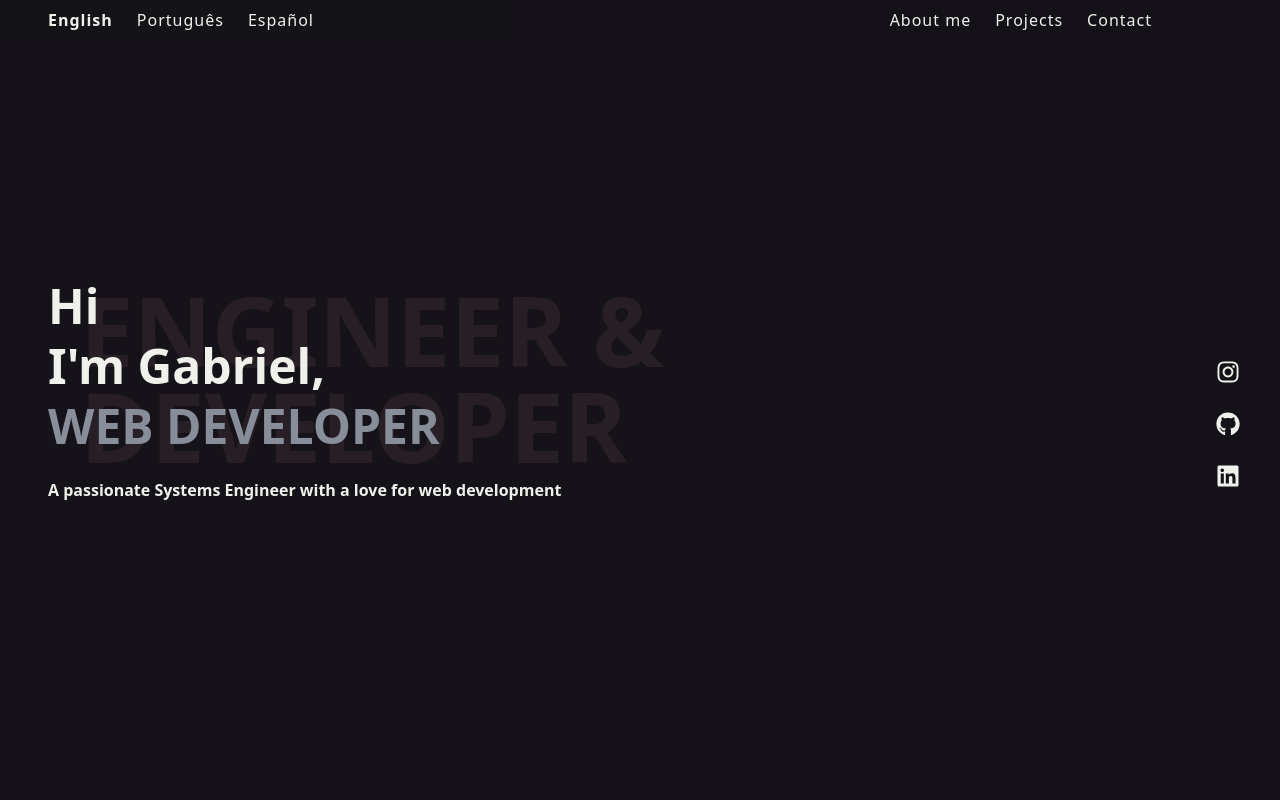
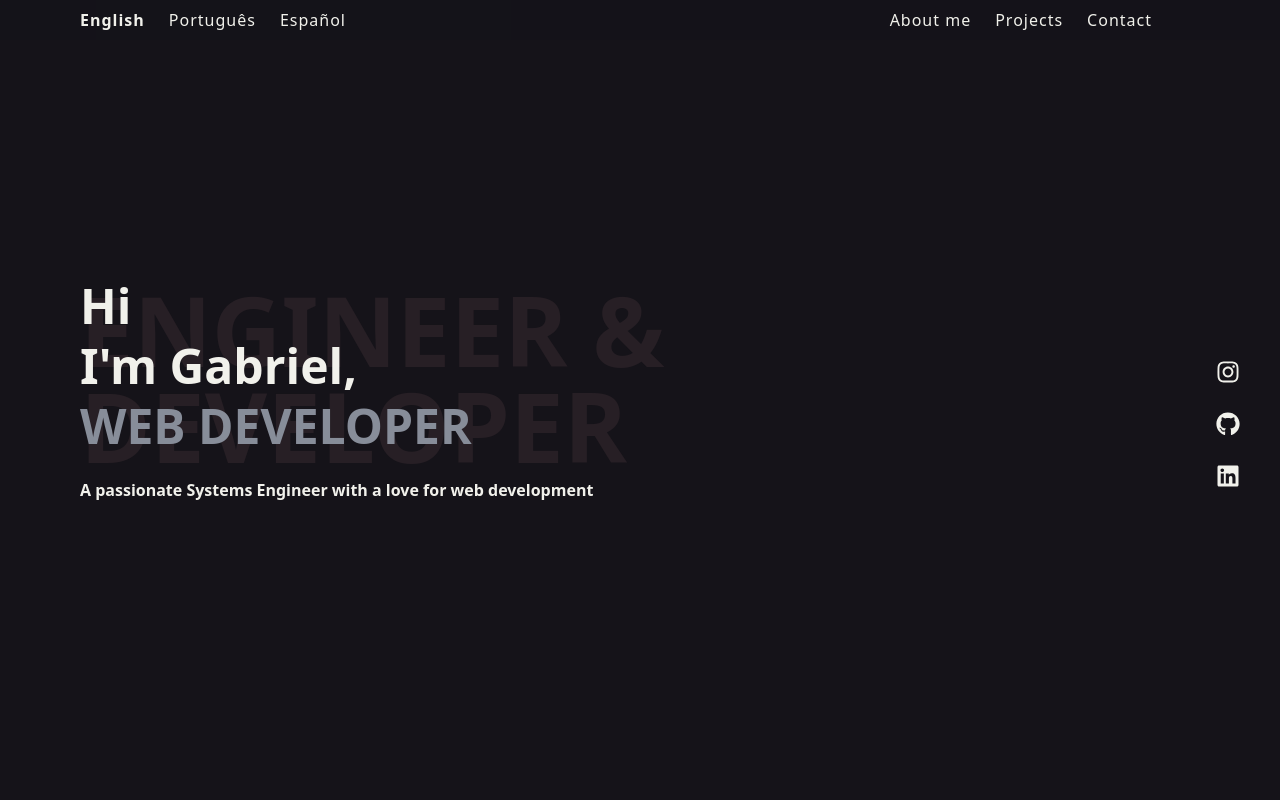
Before and after one commit to Gxrb98/gabriel-portfolio, a React (Vite) app: page / in a window 1280 px wide. Shown: the top 800 px of the page. Built offline with nearby package versions, Linux system fonts and the light colour scheme.

Commit message:
improvements

```diff
--- a/src/App.tsx
+++ b/src/App.tsx
@@ -22,12 +22,14 @@ export const App = () => {
 
       <Nav />
       <div className='md:mx-[3rem] '>
-        <div className='absolute mt-5 lg:mt-8 p-0 md:gap-x-6 flex pr-4 gap-4 w-full md:w-0 justify-end md:justify-start lg:mx-[8rem] md:z-50 md:my-2 z-40 text-white'>
-          {Object.keys(languages).map((lng) => (
-            <button key={lng} style={{ fontWeight: i18n.resolvedLanguage === lng ? 'bold' : 'normal' }} type="submit" className="nav" onClick={() => { i18n.changeLanguage(lng) }}>
-              {languages[lng].nativeName}
-            </button>
-          ))}
+        <div className=''>
+          <div className='fixed py-3 md:py-2  md:mt-0 lg:mt-8 p-0 md:gap-x-6 flex pr-4 gap-4 w-full md:w-0 justify-end md:justify-start lg:mx-[8rem] md:ml-[2rem] md:my-2 z-40 text-white bg-main bg-opacity-80'>
+            {Object.keys(languages).map((lng) => (
+              <button key={lng} style={{ fontWeight: i18n.resolvedLanguage === lng ? 'bold' : 'normal' }} type="submit" className="nav" onClick={() => { i18n.changeLanguage(lng) }}>
+                {languages[lng].nativeName}
+              </button>
+            ))}
+          </div>
         </div>
         <Home />
         <div className='md:fixed flex md:flex-col md:top-[45%] md:left-[95vw] md:text-2xl text-white absolute w-full justify-center'>
--- a/src/components/About.tsx
+++ b/src/components/About.tsx
@@ -28,7 +28,7 @@ const About = () => {
         <div id="about" className="text-white py-1 mt-10 bg-secondary rounded-md overflow-x-hidden mx-[1rem] lg:mx-[8rem]">
             <div className="md:mx-10 ">
                 <div className="md:m-5 m-5 md:mx-5 ">
-                    <h1 className="md:text-3xl text-center text-2xl text-title font-bold">{t('about.title')}</h1>
+                    <h1 className="md:text-3xl md:text-center text-2xl text-title font-bold">{t('about.title')}</h1>
                     <p className="mt-4 md:text-lg">{t('about.paragraph1')} <br /> {t('about.paragraph2')} <br />{t('about.paragraph3')}</p>
                 </div>
                 <div className="md:flex justify-center md:mt-7 mb-5 py-5">
--- a/src/components/Home.tsx
+++ b/src/components/Home.tsx
@@ -10,14 +10,14 @@ const Home = () => {
                 <span className="hidden md:block md:show md:absolute text-4xl z-10 md:left-[5rem]   font-bold">
                     <h1 className="md:my-3 md:text-8xl lg:text-[7.5rem] lg:ml-[4rem] uppercase md:text-secondary">{t('home.textBg')}<br />{t('home.textBg1')}</h1>
                 </span>
-                <div className="relative  z-20 lg:mx-[8rem] lg:mt-[4rem]">
+                <div className="relative  z-20 lg:mx-[8rem] mx-[2rem]  lg:mt-[4rem]">
                     <span className="md:text-5xl text-2xl lg:text-7xl ">
                         <h1 className="md:my-3">{t('home.title1')}</h1>
                         <h1 className="md:my-3">{t('home.title2')}</h1>
                         <h1 className="md:mt-3 uppercase text-title">{t('home.title3')}</h1>
                     </span>
                 </div>
-                <h1 className="relative md:my-7 my-5 z-20 lg:mx-[8rem] lg:text-lg">{t('home.title4')}</h1>
+                <h1 className="relative mx-[2rem] md:my-7 my-5 z-20 lg:mx-[8rem] lg:text-lg">{t('home.title4')}</h1>
             </header>
         </div>
     );
--- a/src/components/Nav.tsx
+++ b/src/components/Nav.tsx
@@ -27,9 +27,9 @@ const Nav = () => {
     return <>
         {/* <div>{t('greetings')}</div>
         <button></button> */}
-        <ul className={`fixed font-sans flex md:justify-normal md:h-auto md:flex-row-reverse w-[100vw]
-        md:gap-x-6 bg-main md:pr-[8rem] lg:pt-[1.2rem] lg:pr-[11rem] h-full text-white justify-center flex-col items-center gap-y-6
-        z-40 transition-all duration-500 ease-in bg-opacity-90 md:top-[0px] md:z-50 overflow-x-hidden
+        <ul className={`fixed font-sans flex md:justify-normal md:h-auto md:flex-row-reverse w-[100vw] bg-main bg-opacity-80
+        md:gap-x-6 md:pr-[8rem] lg:pt-[1.2rem] lg:pr-[11rem] h-full text-white justify-center flex-col items-center gap-y-6
+        z-40 transition-all duration-500 ease-in md:top-[0px] md:z-40 overflow-x-hidden
         ${show ? 'top-[0vh] bg-main' : 'top-[-100vh]  -z-20'}`}>
             {
                 links.map((link) => (
@@ -37,7 +37,7 @@ const Nav = () => {
                 ))
             }
         </ul>
-        <span className="fixed cursor-pointer md:hidden text-white mt-5 ml-4 text-2xl z-50" onClick={displayMenu}>
+        <span className="fixed cursor-pointer md:hidden text-white mt-3 ml-4 text-2xl z-50 " onClick={displayMenu}>
             {show ? <AiOutlineClose /> : <CgMenu />}
         </span>
     </>;
```
